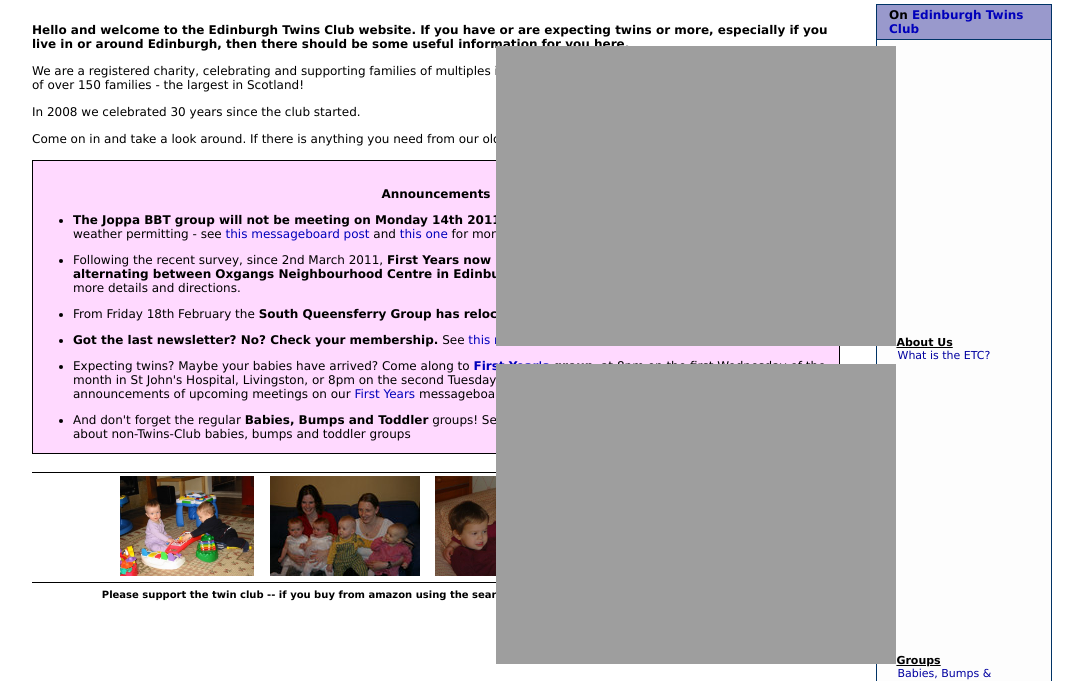
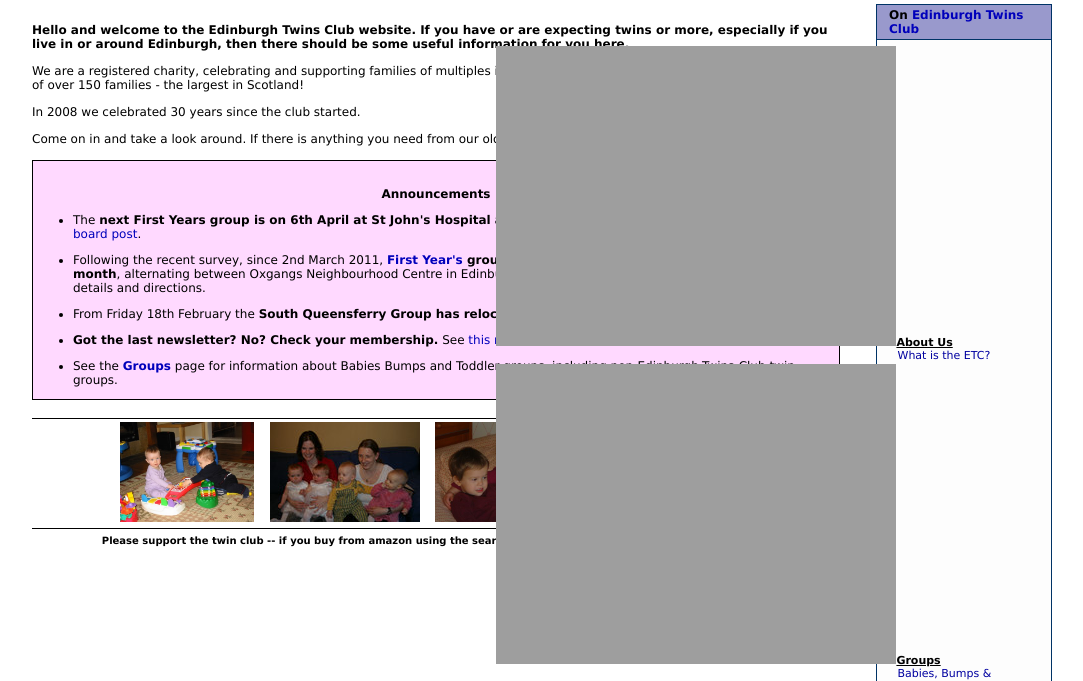
Before and after one commit to eltmc/etc-website-2010, a PHP site: page / in a window 1280 px wide. Shown: the part 176-857 px from the top of the page, without its empty margins (96-1179 px from the left). Run offline with PHP 8.4, Linux system fonts and the light colour scheme.

Commit message:
./index.php - remove an old announcement of 1st years which is wrong
And lightly edit the other announcements to fit.

```diff
--- a/t/data/no-changes/html/index.php
+++ b/t/data/no-changes/html/index.php
@@ -130,21 +130,18 @@
         <div class="announcements">
           <h2>Announcements</h2>
           <ul>
-
-              <li><b>The Joppa BBT group will not be meeting on Monday
-              14th 2011,</b> but there is an alternative plan to meet at
-              the park, weather permitting - see <a
-              href="messageboard/viewtopic.php?f=5&amp;t=442">this
-              messageboard post</a> and <a
-              href="messageboard/viewtopic.php?f=5&amp;t=440">this one</a>
-              for more details.</li>
+              <li>The <b>next First Years group is on 6th April at St
+              John's Hospital</b> and will cover "Weaning and
+              Feeding". See <a href="messageboard/viewtopic.php?f=7&amp;t=443">this
+              message board post</a>.</li>
 
               <li>Following the recent survey, since 2nd March 2011,
-              <b>First Years now runs on the first Wednesday of
-              each month, alternating between Oxgangs Neighbourhood
-              Centre in Edinburgh and St John's Hospital.</b> See the
-              <a href="groups/#FirstYears">groups page</a>
-              for more details and directions.</li>
+              <b><a href="groups/#FirstYears">First Year's</a> group
+              now runs on the first Wednesday of each month</b>,
+              alternating between Oxgangs Neighbourhood Centre in
+              Edinburgh and St John's Hospital. See the <a
+              href="groups/#FirstYears">groups page</a> more details
+              and directions.</li>
 
 
               <li>From Friday 18th February the <b>South Queensferry
@@ -156,22 +153,9 @@
               href="messageboard/viewtopic.php?f=3&amp;t=327">this
               notice</a> </li>
 
-              <li>Expecting twins? Maybe your babies have arrived?
-              Come along to <b><a
-              href="groups/#FirstYears">First
-              Year's</a> group</b>, at 8pm on the first Wednesday of
-              the month in St John's Hospital, Livingston, or 8pm on
-              the second Tuesday at Oxgangs Neighbourhood Centre.
-              Watch for announcements of upcoming meetings on our <a
-              href="messageboard/viewforum.php?f=7">First Years</a>
-              messageboard.</li>
-
-
-              <li>And don't forget the regular <b>Babies, Bumps and
-              Toddler</b> groups! See the <b><a
-              href="groups">Groups</a></b>
-              page for details, including information about
-              non-Twins-Club babies, bumps and toddler groups</li>
+              <li>See the <b><a href="groups">Groups</a></b> page for
+              information about Babies Bumps and Toddler groups,
+              including non-Edinburgh-Twins-Club twin groups.</li>
 
           </ul>
         </div>
```
